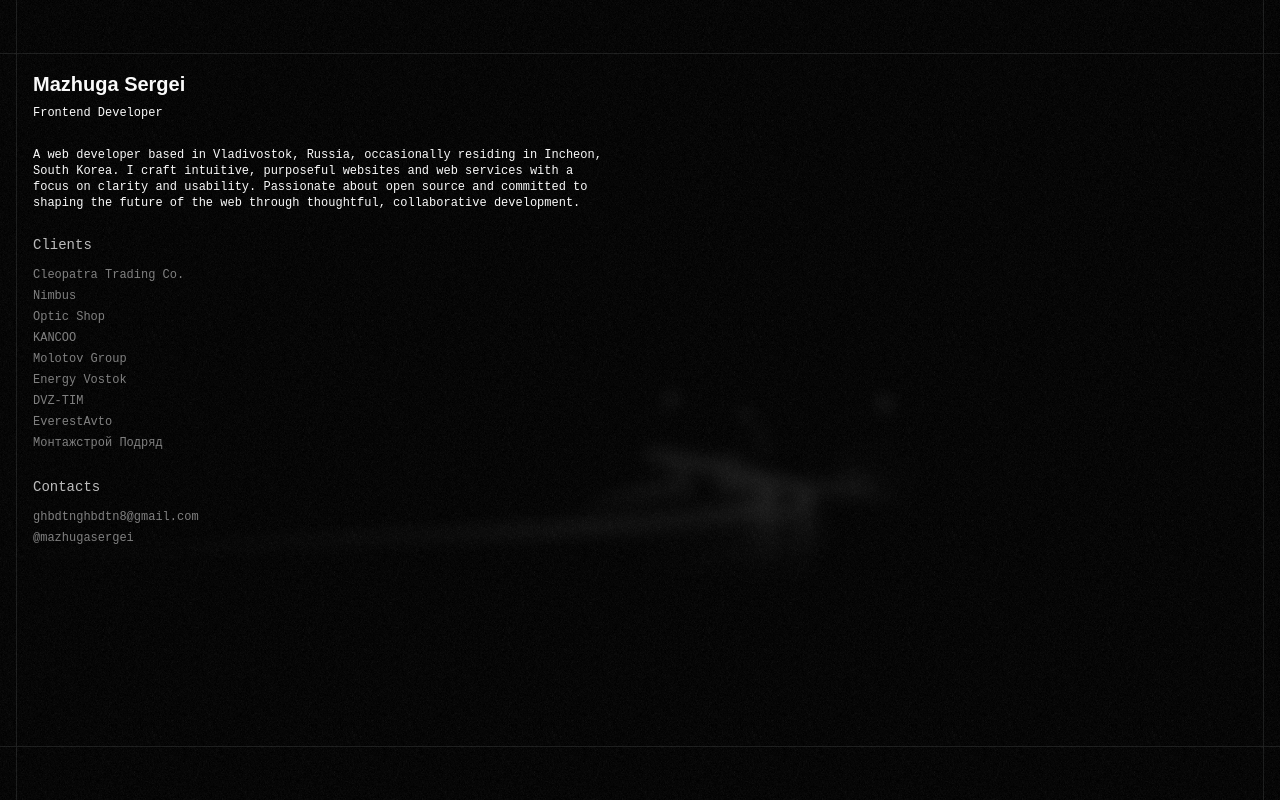
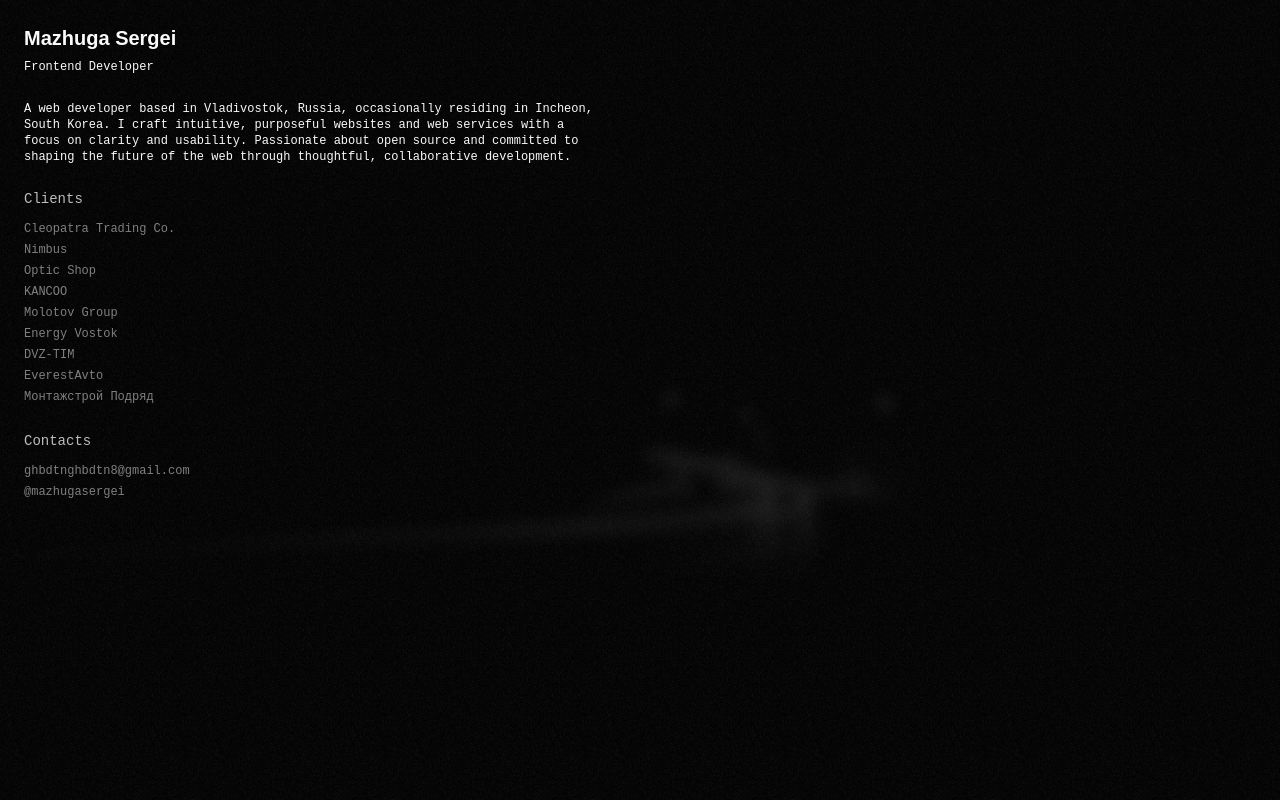
Before and after one commit to mazhugasergei/mazhugasergei.github.io, a Next.js app: page / in a window 1280 px wide. Built offline with nearby package versions, Linux system fonts and the light colour scheme; a web font is replaced by a local one.

Commit message:
del: wrapper

```diff
--- a/src/app/layout.tsx
+++ b/src/app/layout.tsx
@@ -1,4 +1,3 @@
-import { Wrapper } from "@/components/shared/wrapper"
 import { ThemeProvider } from "@/components/theme-provider"
 import bg from "@/images/bg.jpg"
 import noise from "@/images/noise.png"
@@ -23,11 +22,7 @@ export default function RootLayout({ children }: { children: React.ReactNode })
         <ThemeProvider attribute="class" defaultTheme="dark" disableTransitionOnChange>
           <NoiseOverlay />
           <BG />
-          <div className="grid flex-1 grid-rows-[auto_1fr_auto]">
-            <Header />
-            <Wrapper>{children}</Wrapper>
-            <Footer />
-          </div>
+          <div className="p-6">{children}</div>
         </ThemeProvider>
       </body>
     </html>
@@ -53,17 +48,5 @@ const BG = () => (
       className="absolute h-full w-full object-cover brightness-[.15] grayscale select-none"
     />
     <div className="absolute inset-0 backdrop-blur" />
-    {/* <div className="absolute inset-0 shadow-[inset_0_-15rem_5rem_-5rem_var(--background)]" /> */}
   </div>
 )
-
-const Header = () => (
-  <header className="border-b">
-    <Wrapper className="py-4"> </Wrapper>
-  </header>
-)
-const Footer = () => (
-  <footer className="border-t">
-    <Wrapper className="py-4"> </Wrapper>
-  </footer>
-)
--- a/src/components/shared/wrapper.tsx
+++ /dev/null
@@ -1,10 +0,0 @@
-import { cn } from "@/utils"
-import React from "react"
-
-export const Wrapper = ({ className, ...props }: React.HTMLAttributes<HTMLDivElement>) => {
-  return (
-    <div className="mx-auto grid w-full max-w-7xl px-4" {...props}>
-      <div className={cn("border-x p-4", className)}>{props.children}</div>
-    </div>
-  )
-}
```
